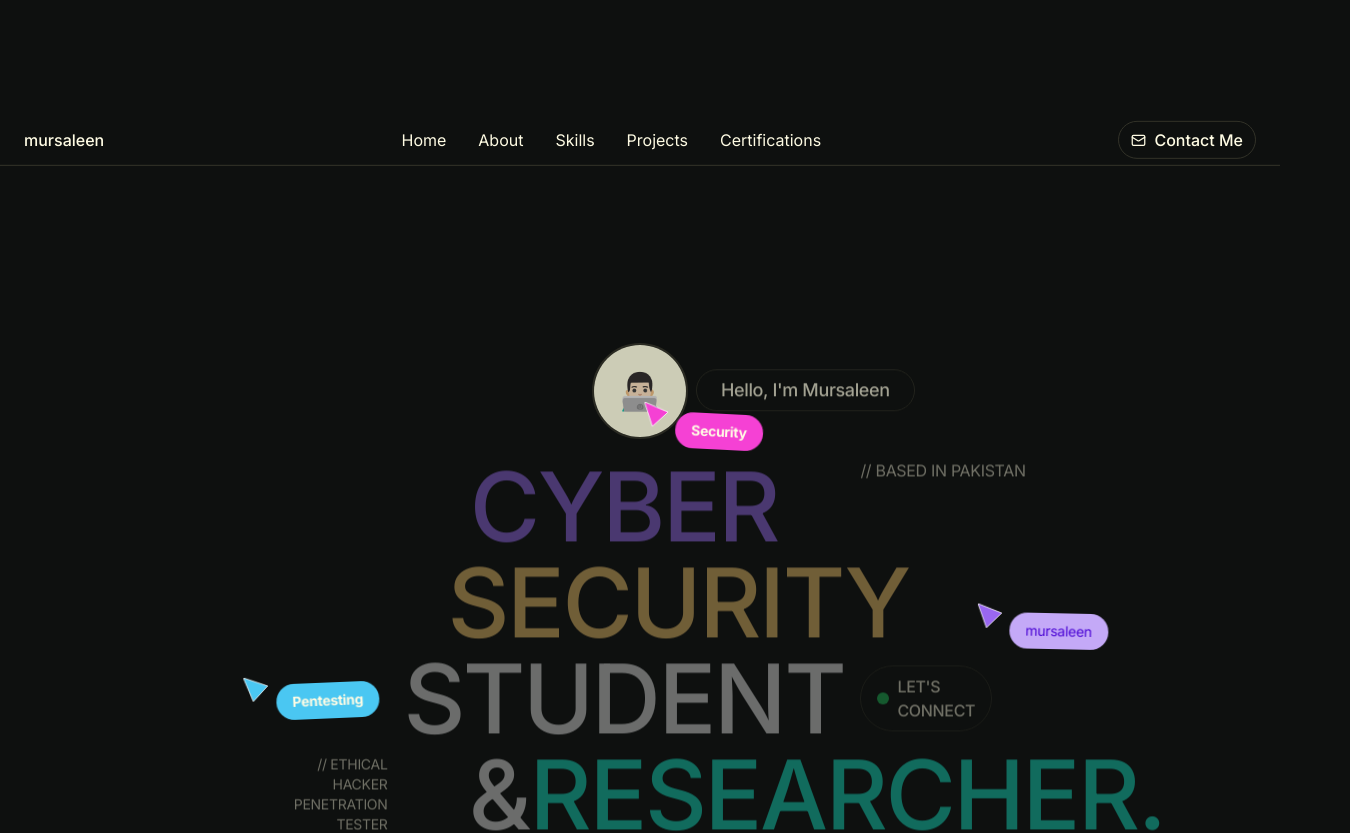
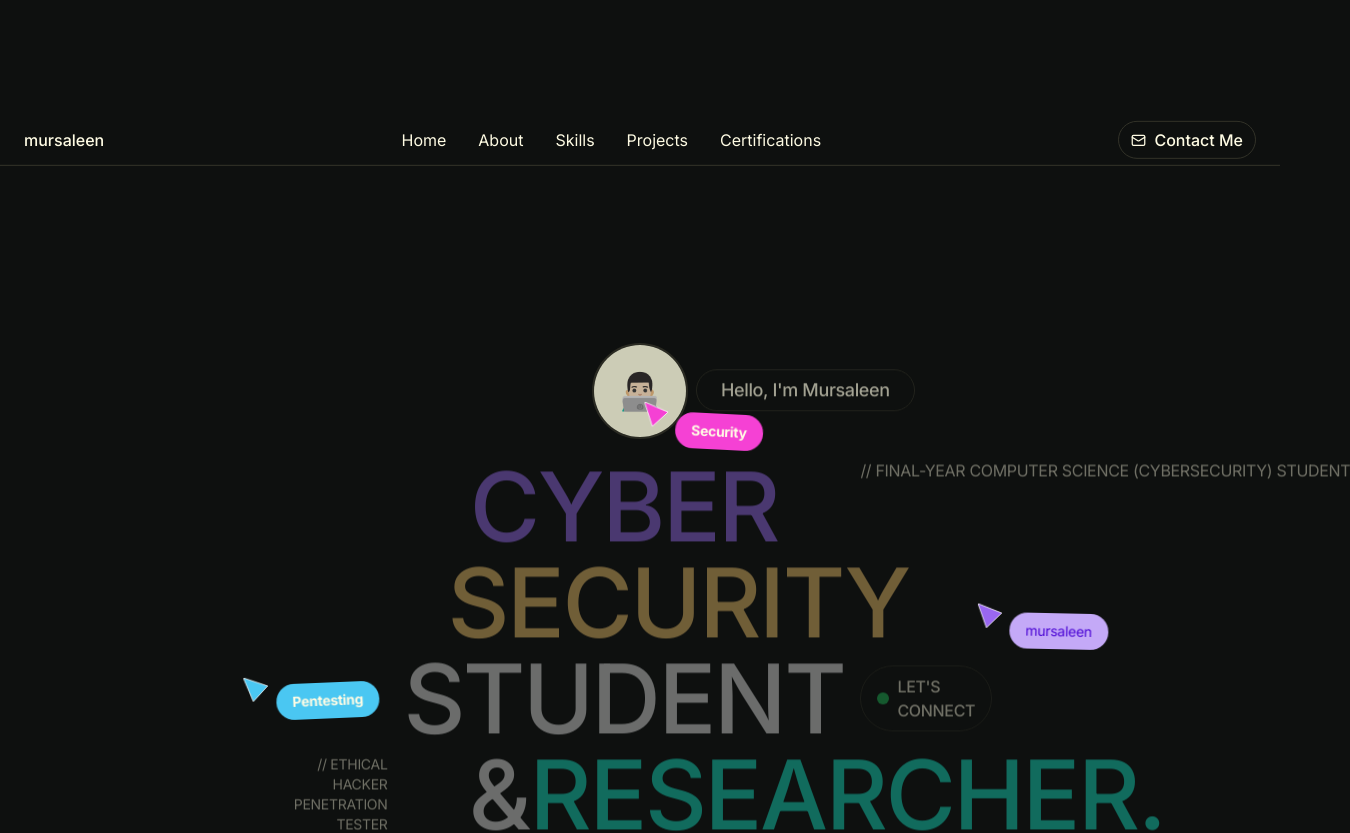
Before and after one commit to Mursaleen7/Personal-Portfolio, a React (Vite) app: page / in a window 1280 px wide. Shown: the top 833 px of the page, 1350 px wide, since content can reach past the window. Built offline with nearby package versions, Linux system fonts and the light colour scheme.

Commit message:
Update Hero.jsx

```diff
--- a/src/components/Hero.jsx
+++ b/src/components/Hero.jsx
@@ -65,7 +65,7 @@ const Hero = () => {
                 <span style={{ color: '#a374ff' }}>CYBER</span>
                 {/* Annotation: Based in Pakistan - Right of CYBER, baseline aligned */}
                 <span className="absolute left-full ml-4 top-0 text-sm md:text-base font-headline font-normal whitespace-nowrap hidden lg:block" style={{ color: '#fffce4' }}>
-                  // Based in Pakistan
+                  // Final-year Computer Science (Cybersecurity) student
                 </span>
               </div>
 
```
